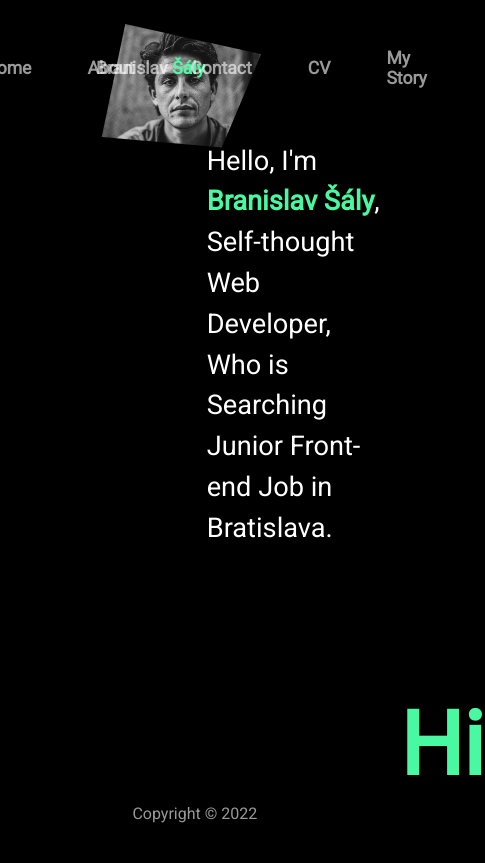
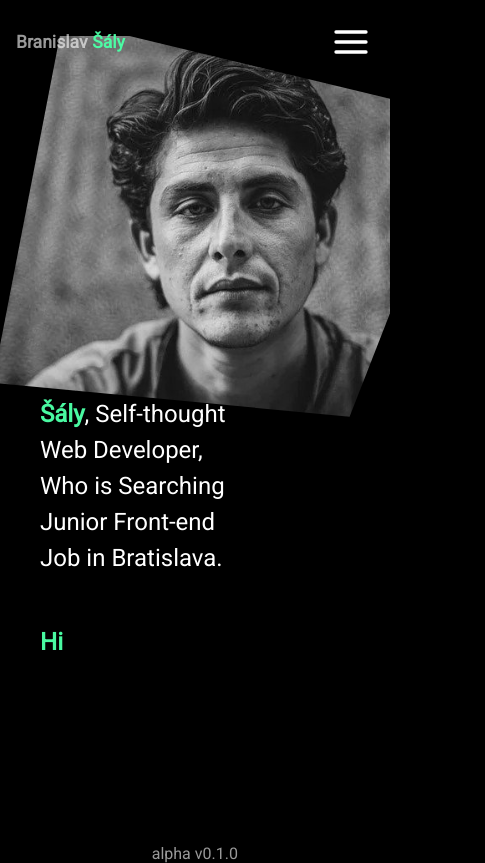
Before and after one commit to Derelyn/branosaly-web, a React (Create React App) app: page / in a window 390 px wide. Shown: the whole page, 485 px wide, since content can reach past the window. Built offline with nearby package versions, Linux system fonts and the light colour scheme.

Commit message:
a0.1.0 Added hamburger menu and responsive page

```diff
--- a/package.json
+++ b/package.json
@@ -6,8 +6,12 @@
     "@testing-library/jest-dom": "^5.16.5",
     "@testing-library/react": "^13.4.0",
     "@testing-library/user-event": "^13.5.0",
+    "bootstrap": "^5.2.2",
+    "framer-motion": "^7.6.1",
     "react": "^18.2.0",
+    "react-bootstrap": "^2.5.0",
     "react-dom": "^18.2.0",
+    "react-icons": "^4.6.0",
     "react-scripts": "^5.0.1",
     "react-typed": "^1.2.0",
     "typewriter-effect": "^2.19.0",
--- a/src/App.js
+++ b/src/App.js
@@ -1,4 +1,4 @@
-import Navbar from './components/Navbar'
+import Navbar from './components/navbar/Navbar'
 import Frontpage from './components/Frontpage'
 import Footer from './components/Footer'
 
--- a/src/components/Footer.jsx
+++ b/src/components/Footer.jsx
@@ -1,7 +1,7 @@
 const Footer = () => {
     return (
         <div className="footer">
-            Copyright &copy; 2022
+            alpha v0.1.0
         </div>
     )
 }
--- a/src/components/Frontpage.jsx
+++ b/src/components/Frontpage.jsx
@@ -10,7 +10,7 @@ const Frontpage = () => {
             </div>
             <h1>
                 Hello, I'm <strong>Branislav Šály</strong>, Self-thought Web
-                Developer, <br />Who is Searching Junior Front-end Job in Bratislava.
+                Developer, Who is Searching Junior Front-end Job in Bratislava.
             </h1>
             <div className='typing-effect'>
                 <Typewriter
--- a/src/components/Navbar.jsx
+++ /dev/null
@@ -1,20 +0,0 @@
-const Navbar = () => {
-    return (
-        <nav className="navbar">
-            <div className="logo">
-                <li><a href="" className="title">Branislav <strong>Šály</strong></a></li>
-            </div>
-            <div className="header">
-                <ul className="menu">
-                    <li><a href="">Home</a></li>
-                    <li><a href="">About</a></li>
-                    <li><a href="">Contact</a></li>
-                    <li><a href="">CV</a></li>
-                    <li><a href="">My Story</a></li>
-                </ul>
-            </div>
-        </nav >
-    )
-}
-
-export default Navbar
--- /dev/null
+++ b/src/components/navbar/MobileNavigation.jsx
@@ -0,0 +1,26 @@
+import NavLinks from './NavLinks'
+import { FiMenu } from 'react-icons/fi'
+import { AiOutlineClose } from 'react-icons/ai'
+import { useState } from 'react'
+
+const MobileNavigation = () => {
+    const [open, setOpen] = useState(false);
+    const hamburgerIcon = <FiMenu className='hamburger' size='40px' color='white'
+        onClick={() => setOpen(!open)}
+    />
+
+    const closeIcon = <AiOutlineClose className='hamburger' size='40px' color='white'
+        onClick={() => setOpen(!open)}
+    />
+
+    const closeMobileMenu = () => setOpen(false);
+
+    return (
+        <nav className='MobileNavigation'>
+            {open ? closeIcon : hamburgerIcon}
+            {open && <NavLinks isMobile={true} closeMobileMenu={closeMobileMenu} />}
+        </nav>
+    );
+}
+
+export default MobileNavigation;
--- /dev/null
+++ b/src/components/navbar/NavLinks.jsx
@@ -0,0 +1,18 @@
+import { motion } from 'framer-motion'
+
+const NavLinks = (props) => {
+    const animationFrom = { opacity: 0, y: -40 }
+    const animateTo = { opacity: 1, y: 0 }
+
+    return (
+        <ul className="menu">
+            <motion.li className='nav-li' initial={animationFrom} animate={animateTo} transition={{ delay: 0.05 }} onClick={() => props.isMobile && props.closeMobileMenu()}><a href="" className="nav-link">Home</a></motion.li>
+            <motion.li className='nav-li' initial={animationFrom} animate={animateTo} transition={{ delay: 0.10 }} onClick={() => props.isMobile && props.closeMobileMenu()}><a href="" className="nav-link">About</a></motion.li>
+            <motion.li className='nav-li' initial={animationFrom} animate={animateTo} transition={{ delay: 0.15 }} onClick={() => props.isMobile && props.closeMobileMenu()}><a href="" className="nav-link">Contact</a></motion.li>
+            <motion.li className='nav-li' initial={animationFrom} animate={animateTo} transition={{ delay: 0.20 }} onClick={() => props.isMobile && props.closeMobileMenu()}><a href="" className="nav-link">CV</a></motion.li>
+            <motion.li className='nav-li' initial={animationFrom} animate={animateTo} transition={{ delay: 0.25 }} onClick={() => props.isMobile && props.closeMobileMenu()}><a href="" className="nav-link">My Story</a></motion.li>
+        </ul>
+    );
+}
+
+export default NavLinks;
--- /dev/null
+++ b/src/components/navbar/Navbar.jsx
@@ -0,0 +1,18 @@
+import Navigation from './Navigation'
+import MobileNavigation from './MobileNavigation'
+
+const Navbar = () => {
+    return (
+        <nav className="navbar">
+            <div className="logo">
+                <li className='nav-li'><a href="" className="title">Branislav <strong>Šály</strong></a></li>
+            </div>
+            <div className="nav-links">
+                <Navigation />
+                <MobileNavigation />
+            </div>
+        </nav >
+    )
+}
+
+export default Navbar
--- /dev/null
+++ b/src/components/navbar/Navigation.jsx
@@ -0,0 +1,11 @@
+import NavLinks from './NavLinks'
+
+const Navigation = () => {
+    return (
+        <div className='Navigation'>
+            <NavLinks />
+        </div>
+    );
+}
+
+export default Navigation;
--- a/src/stylesheets/homepage.css
+++ b/src/stylesheets/homepage.css
@@ -1,43 +1,37 @@
-
 * {
     margin: 0;
     padding: 0;
     box-sizing: border-box;
+    /* width: clamp(200px, 50%, 600px); */
 }
 
-/* toto je code ktory moze zachranit ten obrazok pri responsive web */
-/* #mainphoto{
-    background: url('/src/stylesheets/imgs/portrait.jpg');
-    width: 600px;
-    height: 400px;
-    background-size: cover;
-    border: 2px solid red;
-} */
-
 #mainphoto img{
+    position: relative;
     width: 55%;
-    height: auto;
-    position:relative;
-    bottom: 7rem;
-    left: 4rem;
+    bottom: 2em;
+    left: 4em;
+    clip-path: polygon(23% 0, 92% 23%, 72% 94%, 11% 86%);
+    object-fit: cover;
+    object-position: bottom;
     z-index: 1;
-    clip-path: polygon(23% 0, 92% 23%, 72% 94%, 11% 86%);
-
-    max-width: 100%;
 }
 
 .maintitle{
     padding: 0 1em;
+    z-index: 2;
 }
 
 .maintitle h1{
-    font-size: 1.7rem;
+    color: white;
+    position: relative;
+    left: 50%;
+    bottom: 7em;
+    max-width: calc(34vw + 5rem);
+    width:auto;
+    height: auto;
+    font-size: 1.7vw;
     line-height: 1.5;
     font-weight: 200;
-    color: white;
-    position: absolute;
-    left: 53%;
-    bottom: 35%;
 }
 
 .maintitle strong{
@@ -45,12 +39,13 @@
 }
 
 .typing-effect {
-    position: absolute;
-    bottom: 3rem;
-    left: 25rem;
-    font-size: 5.5rem;
+    position: relative;
+    bottom: 6vh;
+    left: 25vw;
+    display: flex;
+    align-items: center;
+    font-size: 5vw;
     color: white;
-
 }
 
 /* FOOTER */
@@ -60,5 +55,53 @@
     position: absolute;
     bottom: 0;
     width: 99.9%;
-    height: 2.5rem;
+    height: 3.5vh;
 }
+
+@media (max-width: 720px){
+    body{
+        overflow-x: hidden;
+    }
+    #mainphoto {
+        width: 100%;
+        height: 55vh;
+        display: flex;
+    }
+    #mainphoto img{
+        width: 150vw;
+        height: 50vh;
+        object-fit: contain;
+        object-position: center;
+        bottom: 2rem;
+        right: calc(20% + 1rem);
+        left: auto;
+    }
+    .maintitle h1{
+        font-size: 150%;
+        left: 1.5rem;
+        right: 1rem;
+        bottom: 6.5em;
+    }
+    .typing-effect{
+        font-size: 1.5rem;
+        left: 1.5rem;
+        bottom: 6.5rem;
+    }
+    .footer{
+        height: 0rem;
+    }
+}
+
+@media (max-height: 750px){
+    .maintitle h1{
+        font-size: 150%;
+        left: 1.5rem;
+        right: 1rem;
+        bottom: 6rem;
+    }
+    .typing-effect{
+        font-size: 1.5rem;
+        left: 1.5rem;
+        bottom: 3.5rem;
+    }
+}
--- a/src/stylesheets/navbar.css
+++ b/src/stylesheets/navbar.css
@@ -1,75 +1,76 @@
 @import url('https://fonts.googleapis.com/css2?family=Roboto&display=swap" rel="stylesheet');
 
-body {
+body, html{
+    max-width: 100%;
+    overflow-x: hidden;
     background-color: black;
-  color:  rgba(255,255,255,0.6);
+    color: rgba(255,255,255,0.6);
     font-family: roboto;
 }
 
-li:hover a{
-  color: #fff;
-  transition: 0.2s ease;
+.navbar{
+    display: flex;
+    align-items: center;
+    justify-content: center;
 }
 
-.logo{
-  padding-left: 2rem;
-  z-index: 2;
+.navbar .title, .nav-link{
+    text-decoration: none;
+    font-size: 1.1rem;
+    font-weight: 700;
+    color: rgba(255,255,255,0.6);
+    display: flex;
+    align-items: center;
+    justify-content: center;
 }
 
+.navbar .nav-li{
+    list-style: none;
+    cursor: pointer;
+}
+/* LOGO */
+.logo{
+    z-index: 2;
+    padding-left: 3rem;
+}
 .logo strong{
     color: rgba(75, 255, 165, 0.977);
     padding-left: 0.3rem;
 }
 
-.header{
+.nav-links{
     width: 100%;
-  height: 3.5rem;
+    display: flex;
+    justify-content:  flex-end;
+    padding-right: 4rem;
     z-index: 2;
 }
 
-.navbar {
+.nav-links .menu{
+    width: 100%;
+    gap: 1.5rem;
     display: flex;
-  width: 100%;
-  height:100%;
-  padding: 2.5rem 4rem;
+    align-items: center;
+    justify-content: end;
+    height: 6rem;
 }
 
-.navbar a {
-  text-decoration: none;
+.menu .nav-li{
+    position: relative;
     display: flex;
-  align-items: center;
-  height: 100%;
-  font-weight: 700;
-  font-size: 1.1rem;
-  color: rgba(255,255,255,0.6);
-}
-
-.navbar li {
-  height: 100%;
-  list-style: none;
-  cursor: pointer;
-}
-
-.menu{
-  display: flex;
-  gap: 1.5rem;
-  height: 100%;
-  width: 100%;
-  align-items: center;
-  justify-content: flex-end;
-  padding-right: 1.1rem;
-  padding-left: 0;
-}
-
-.menu li{
-  position: relative;
+    padding: 1rem 0.6rem;
+    margin-right: 0.8rem;
     display: flex;
     align-items: center;
     justify-content: center;
-  /* transition: all 300ms cubic-bezier(0.075, 0.82, 0.165, 1); */
-  /* text-align: center; */
-  padding: 0 0.6rem;
-  margin-right: 0.8rem;
+    text-align: center;
+    transition: all 300ms cubic-bezier(0.075, 0.82, 0.165, 1);
+  }
+/* animacia */
+.nav-li:hover .title,
+.nav-li:hover .nav-link{
+  color: #fff;
+  transition: 0.2s ease;
 }
 
 .menu li:after,
@@ -103,3 +104,47 @@ li:hover a{
 .menu li:hover::after{
   width: 123.5%;
 }
+/* responsive */
+.MobileNavigation{
+    display: none;
+}
+
+@media(max-width: 900px){
+  .Navigation {
+    display:none;
+  }
+  .MobileNavigation{
+    display: flex;
+    align-items: center;
+    justify-content: center;
+  }
+  .MobileNavigation .hamburger{
+    position: absolute;
+    right: 5%;
+    cursor: pointer;
+    z-index: 2;
+  }
+  .nav-links .menu{
+    display: flex;
+    flex-direction: column;
+    position: absolute;
+    top: 0rem;
+    right: 0%;
+    height: 17.5rem;
+    padding-bottom: 1rem;
+    background-color: rgba(24, 24, 24, 0.7);
+    z-index: 1;
+  }
+  .logo{
+    padding-left: 1rem;
+  }
+  .navbar{
+    padding-top: 2rem;
+  }
+  .menu .nav-li{
+    padding: 0.6rem 0.5rem;
+    height: 3vh;
+    position: relative;
+    left: 5.5rem;
+  }
+}
```
Also changed, not shown: 1 other file (tests, documents, lock files or other folders). Lines whose indentation alone changed are shown as unchanged.
